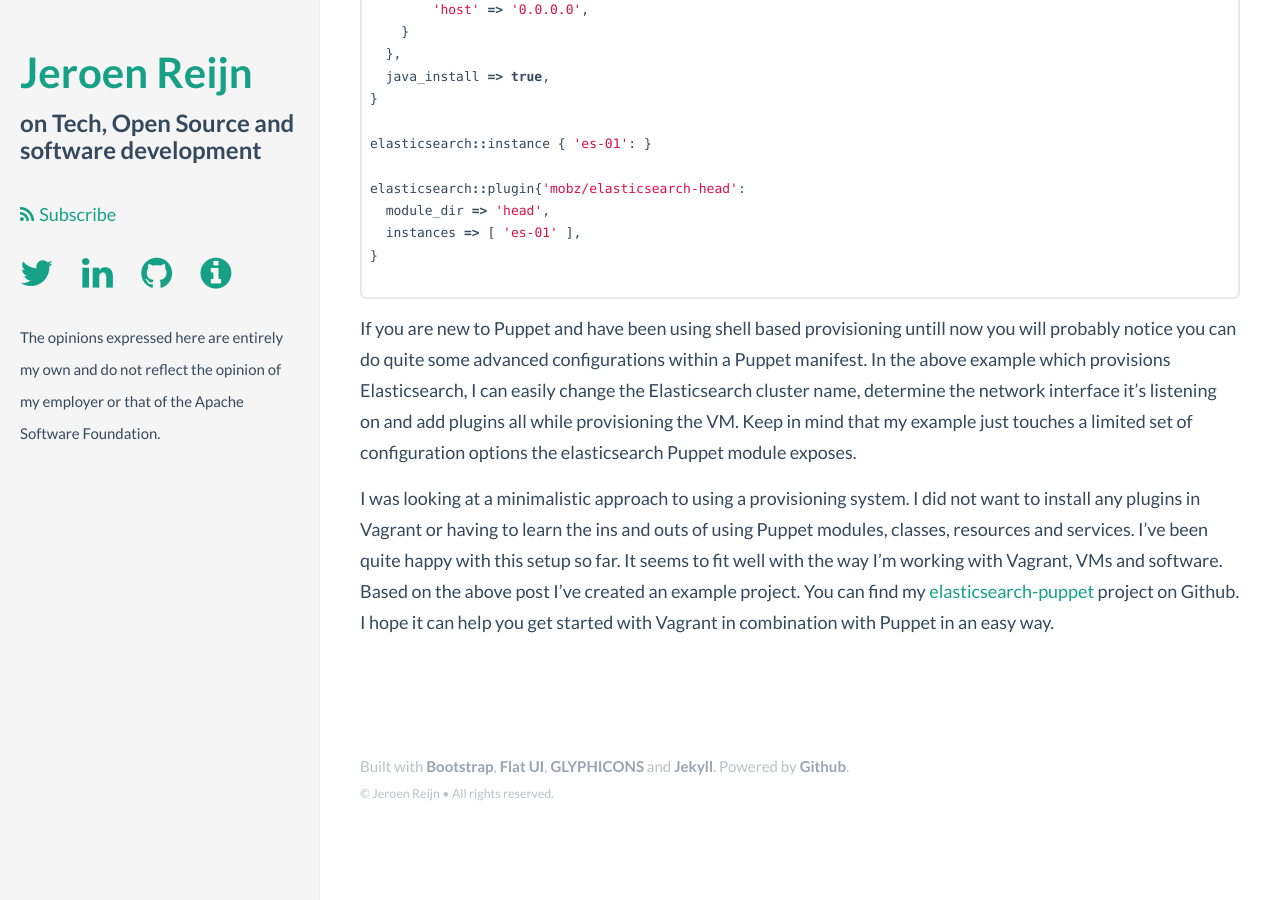
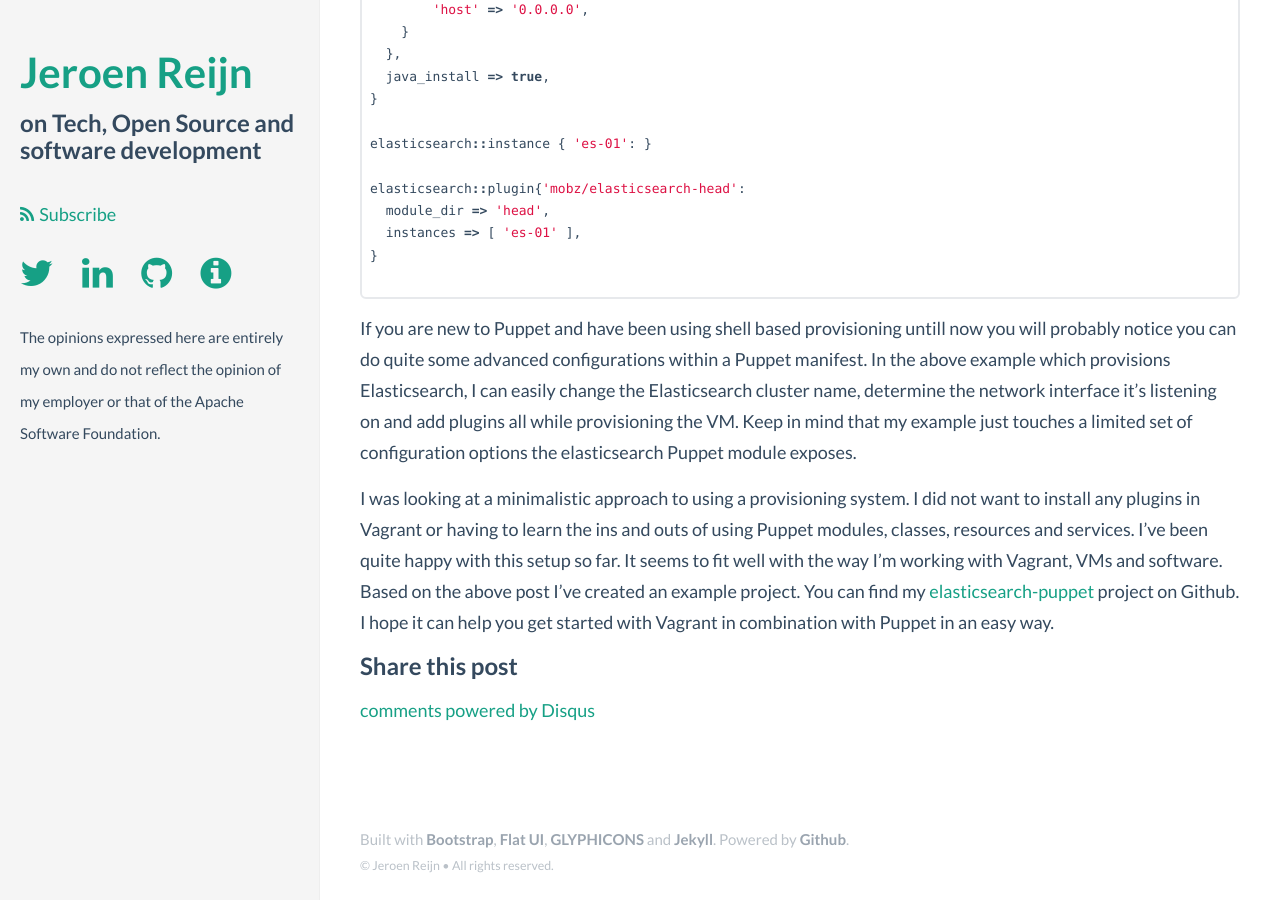
Before and after one commit to jreijn/jreijn.github.com, a Jekyll site: the page built from _posts/2014-11-11-using_vagrant_with_puppet.md, in a window 1280 px wide and 900 px high, scrolled down 3958 px. Built offline with Jekyll 4.4.1, drawn with Linux system fonts in a browser that asks for light colours; Markdown is read by kramdown in place of the engine named in the settings; comment, search, counter and statistics services are not loaded; before the commit the page ends 4786 px from its top, so only the background shows below that.

Commit message:
Enabled comments and added header to sharing bar

```diff
--- a/_includes/sharing.html
+++ b/_includes/sharing.html
@@ -1,3 +1,5 @@
+
+<h4>Share this post</h4>
 <div id="social-share-buttons">
     <span class='st_twitter_large' displayText='Tweet'></span>
     <span class='st_googleplus_large' displayText='Google +'></span>
```
Also changed, not shown: _posts/2014-11-11-using_vagrant_with_puppet.md (+1 -0 lines).
